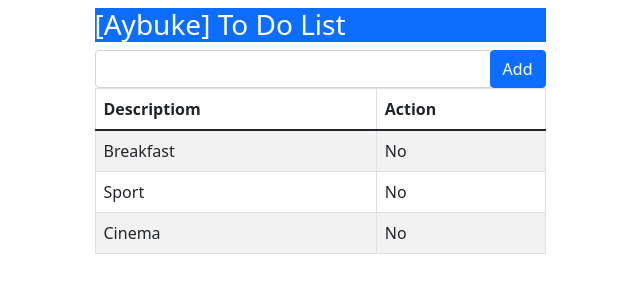
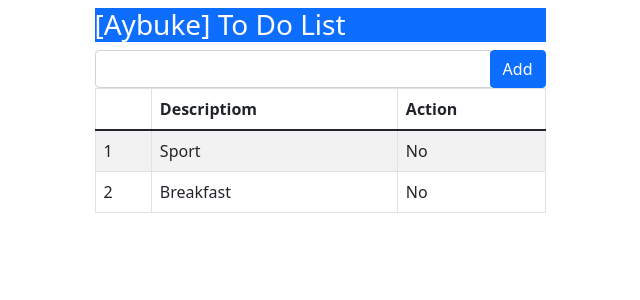
Before and after one commit to peserey/basic-angular-projects, an Angular app: page / in a window 1280 px wide. Shown: the top 300 px of the page, without its empty margins (320-960 px from the left). Built offline with nearby package versions, Linux system fonts and the light colour scheme.

Commit message:
creating model

```diff
--- a/src/app/app.component.html
+++ b/src/app/app.component.html
@@ -1,7 +1,7 @@
 <div class="container">
   <div class="row justify-content-center">
     <div class="col-5">
-      <h3 class="bg-primary text-white p3">[{{user}}] To Do List </h3>
+      <h3 class="bg-primary text-white p3">[{{ getName() }}] To Do List </h3>
 
       <div class="input-group">
         <input type="text" class="form-control">
@@ -12,14 +12,23 @@
       <table class="table table-striped table-bordered">
         <thead>
           <tr>
+            <th></th>
             <th>Descriptiom</th>
             <th>Action</th>
           </tr>
         </thead>
         <tbody>
-          <tr *ngFor="let item of items">
+          <tr *ngFor="let item of getItems(); let i= index">
+            <td>{{ i+1 }}</td>
             <td>{{item.description}}</td>
-            <td>{{item.action}}</td>
+            <td [ngSwitch] = "item.action">
+              <span *ngSwitchCase="true">
+                Yes
+              </span>
+              <span *ngSwitchCase="false">
+                No
+              </span>
+            </td>
           </tr>
         </tbody>
       </table>
--- a/src/app/app.component.ts
+++ b/src/app/app.component.ts
@@ -1,4 +1,5 @@
 import { Component } from '@angular/core';
+import {Model} from './model';
 
 @Component({
   selector: 'app-root',
@@ -6,11 +7,12 @@
   styleUrls: ['./app.component.css']
 })
 export class AppComponent {
-  title = 'angular-first-education-project';
-  user = 'Aybuke';
-  items : any = [
-    {description: "Breakfast", action: "No"},
-    {description: "Sport", action: "No"},
-    {description: "Cinema", action: "No"}
-  ];
+  model = new Model();
+
+  getName(){
+    return this.model.user;
+  }
+  getItems(){
+    return this.model.items;
+  }
 }
--- /dev/null
+++ b/src/app/model.ts
@@ -0,0 +1,25 @@
+export class Model {
+    user;
+    items;
+    title;
+    constructor(){
+        this.user = "Aybuke";
+        this.items = [
+            new TodoItem("Sport", false),
+            new TodoItem("Breakfast", false)
+        ];
+        this.title = 'angular-first-education-project';
+    }
+}
+
+
+
+export class TodoItem {
+    description;
+    action;
+
+    constructor(description : any, action : any){
+        this.description = description;
+        this.action = action;
+    }
+}
--- a/tsconfig.app.json
+++ b/tsconfig.app.json
@@ -3,6 +3,7 @@
   "extends": "./tsconfig.json",
   "compilerOptions": {
     "outDir": "./out-tsc/app",
+    "noImplicitAny": false,
     "types": []
   },
   "files": [
```
